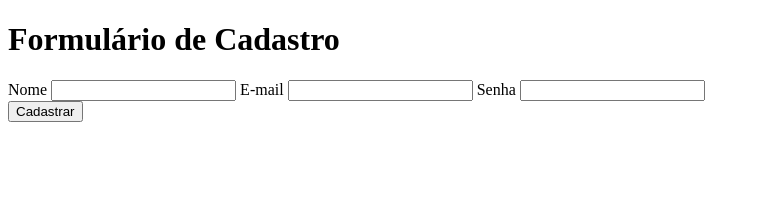
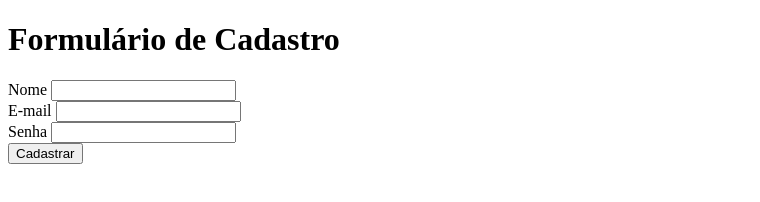
Before and after one commit to lucas-cristian/curso_ebac_frontend, a plain HTML site: page index.html in a window 1280 px wide. Shown: the whole page, without its empty margins (0-760 px from the left). Drawn offline with Linux system fonts and the light colour scheme.

Commit message:
Correção exercicio pagina de cadastro

```diff
--- a/index.html
+++ b/index.html
@@ -10,13 +10,13 @@
     <h1>Formulário de Cadastro</h1>
     <form>
         <label for="text">Nome</label>
-        <input id="text" type="text" />
+        <input id="text" type="text" /> <br/>
 
         <label for="email">E-mail</label>
-        <input id="email" type="email" />
+        <input id="email" type="email" /> <br/>
 
         <label for="password">Senha</label>
-        <input id="password" type="password" /> <br />
+        <input id="password" type="password" /> <br/>
 
         <button type="submit">Cadastrar</button>
 
```
